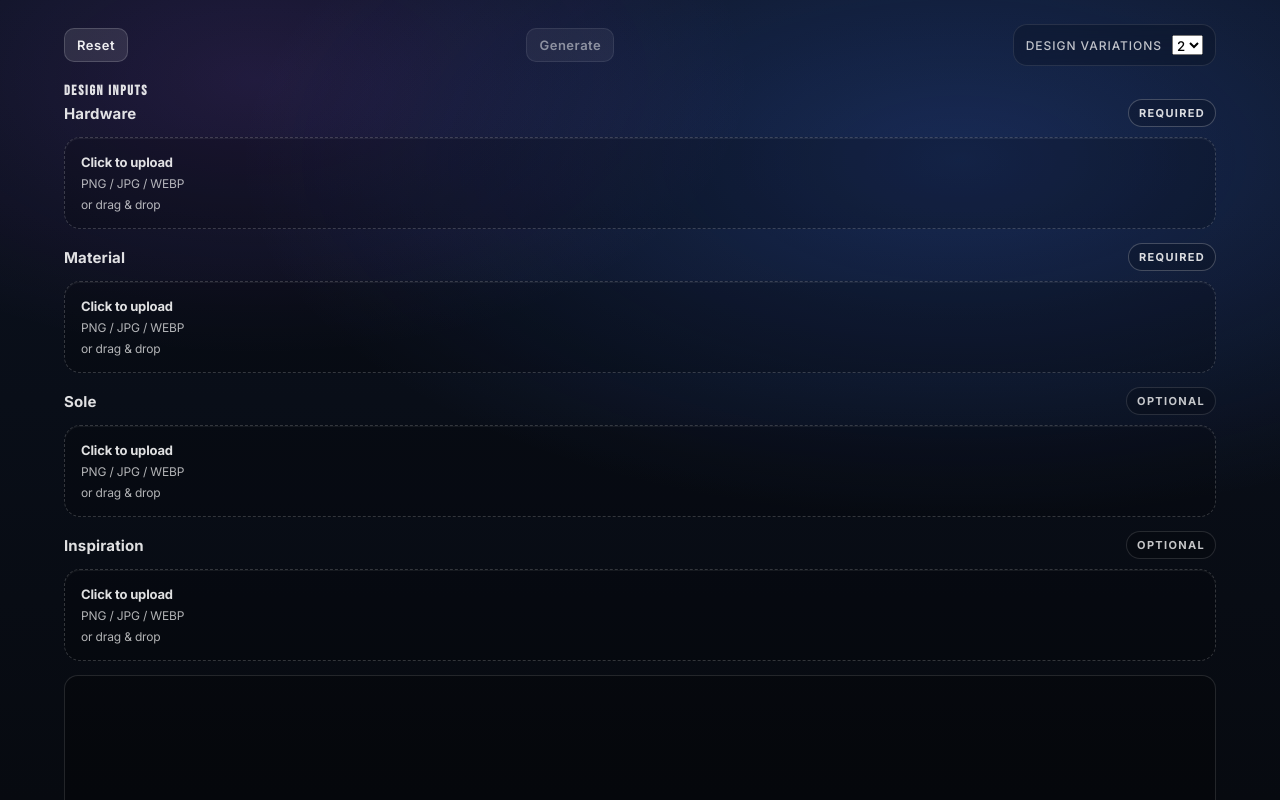
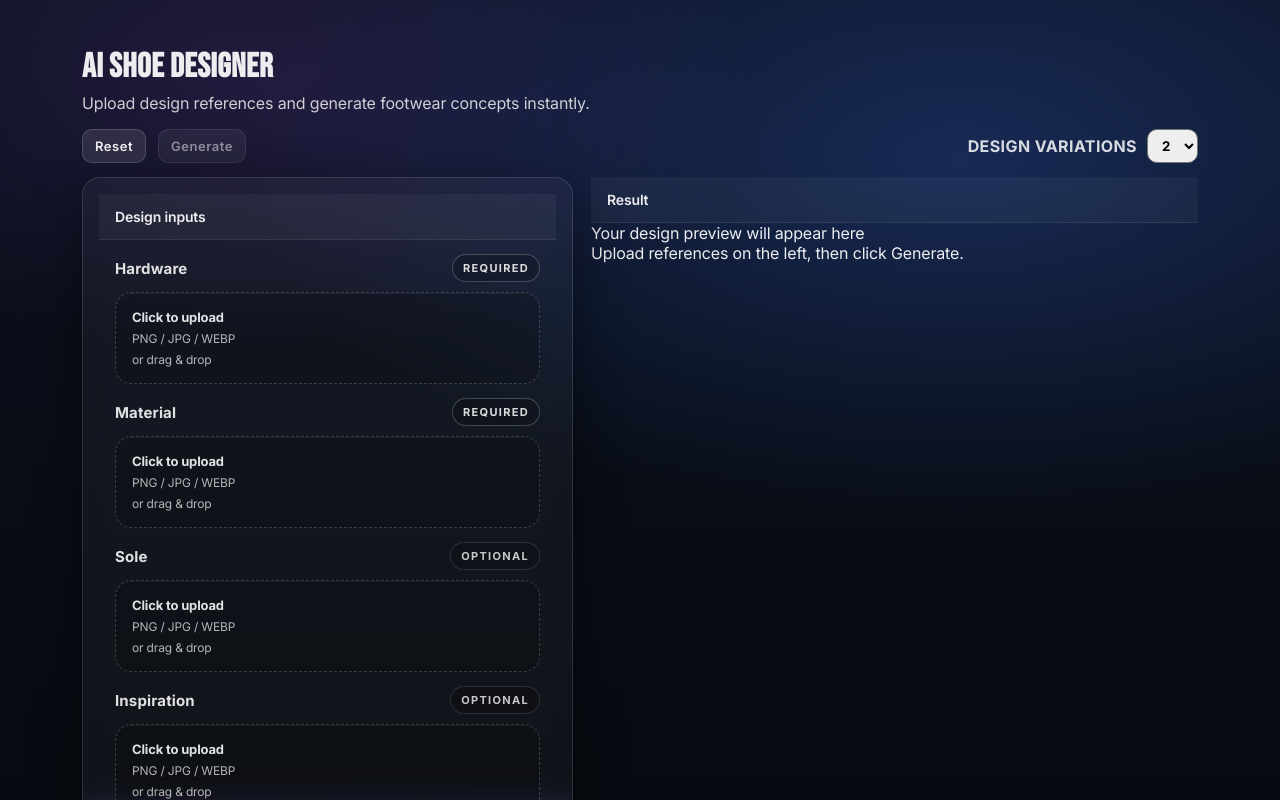
Before and after one commit to akshaymir7/ai-shoe-designer, a Next.js app: page / in a window 1280 px wide. Shown: the top 800 px of the page. Built offline with nearby package versions, Linux system fonts and the light colour scheme.

Commit message:
Fix page.tsx to match ResultPanel props and restore right panel

```diff
--- a/app/page.tsx
+++ b/app/page.tsx
@@ -26,7 +26,7 @@ export default function Page() {
 
   async function handleGenerate() {
     if (!hardware || !material) {
-      alert("Accessory + Material are required.");
+      alert("Hardware + Material are required.");
       return;
     }
 
@@ -43,22 +43,18 @@ export default function Page() {
       formData.append("prompt", prompt);
       formData.append("variations", String(variations));
 
-      const res = await fetch("/api/generate", {
-        method: "POST",
-        body: formData,
-      });
-
+      const res = await fetch("/api/generate", { method: "POST", body: formData });
       const data = await res.json();
 
       if (!res.ok || data?.ok === false) {
-        alert(data?.error || "Generation failed");
+        alert(data?.error || "Generation failed.");
         return;
       }
 
       const out: string[] = Array.isArray(data.images) ? data.images : [];
-      setImages(out.slice(0, variations));
-    } catch (err) {
-      console.error(err);
+      setImages(out.slice(0, variations)); // hard-enforce count
+    } catch (e) {
+      console.error(e);
       alert("Generation error. Check console.");
     } finally {
       setLoading(false);
@@ -77,34 +73,75 @@ export default function Page() {
   }
 
   function handleDownload() {
-    if (!images[selectedIndex]) return;
+    const url = images[selectedIndex];
+    if (!url) return;
     const a = document.createElement("a");
-    a.href = images[selectedIndex];
+    a.href = url;
     a.download = "design.png";
     a.click();
   }
 
   return (
-    <main className="pageRoot">
-      {/* TOP BAR */}
-      <div className="topBar">
+    <main
+      style={{
+        minHeight: "100vh",
+        padding: "22px 18px 28px",
+        boxSizing: "border-box",
+      }}
+    >
+      {/* HEADER (always visible) */}
+      <header style={{ marginBottom: 16 }}>
+        <div
+          style={{
+            display: "flex",
+            gap: 14,
+            alignItems: "baseline",
+            justifyContent: "space-between",
+            flexWrap: "wrap",
+          }}
+        >
+          <div>
+            <h1 style={{ margin: 0, fontSize: 34, letterSpacing: 0.5 }}>
+              AI Shoe Designer
+            </h1>
+            <p style={{ margin: "6px 0 0", opacity: 0.85 }}>
+              Upload design references and generate footwear concepts instantly.
+            </p >
+          </div>
+        </div>
+      </header>
+
+      {/* TOP CONTROLS */}
+      <div
+        style={{
+          display: "flex",
+          gap: 12,
+          alignItems: "center",
+          flexWrap: "wrap",
+          marginBottom: 14,
+        }}
+      >
         <button className="btn ghost" onClick={handleReset}>
           Reset
         </button>
 
-        <button
-          className="btn primary"
-          disabled={!canGenerate}
-          onClick={handleGenerate}
-        >
+        <button className="btn primary" disabled={!canGenerate} onClick={handleGenerate}>
           {loading ? "Generating…" : "Generate"}
         </button>
 
-        <div className="variationControl">
-          <label>Design variations</label>
+        <div style={{ marginLeft: "auto", display: "flex", gap: 10, alignItems: "center" }}>
+          <span style={{ fontWeight: 700, letterSpacing: 0.4, opacity: 0.9 }}>
+            DESIGN VARIATIONS
+          </span>
           <select
             value={variations}
             onChange={(e) => setVariations(Number(e.target.value))}
+            style={{
+              height: 34,
+              borderRadius: 10,
+              padding: "0 10px",
+              fontWeight: 700,
+            }}
           >
             <option value={1}>1</option>
             <option value={2}>2</option>
@@ -113,22 +150,31 @@ export default function Page() {
         </div>
       </div>
 
-      {/* MAIN GRID */}
-      <section className="mainGrid">
-        {/* LEFT PANEL */}
-        <div className="leftPanel">
-          <h3 className="panelTitle">Design inputs</h3>
-
-          <UploadBox label="Hardware" required file={hardware} onChange={setHardware} />
-          <UploadBox label="Material" required file={material} onChange={setMaterial} />
-          <UploadBox label="Sole" file={sole} onChange={setSole} />
-          <UploadBox label="Inspiration" file={inspiration} onChange={setInspiration} />
-
-          <PromptWithMic value={prompt} onChange={setPrompt} />
+      {/* 2-COLUMN LAYOUT (forces right panel to show) */}
+      <section
+        style={{
+          display: "flex",
+          gap: 18,
+          alignItems: "stretch",
+          width: "100%",
+        }}
+      >
+        {/* LEFT */}
+        <div style={{ flex: "0 0 44%", minWidth: 360 }}>
+          <div className="panel">
+            <div className="panelHeader">Design inputs</div>
+            <div className="panelBody">
+              <UploadBox label="Hardware" required file={hardware} onChange={setHardware} />
+              <UploadBox label="Material" required file={material} onChange={setMaterial} />
+              <UploadBox label="Sole" file={sole} onChange={setSole} />
+              <UploadBox label="Inspiration" file={inspiration} onChange={setInspiration} />
+              <PromptWithMic value={prompt} onChange={setPrompt} />
+            </div>
+          </div>
         </div>
 
-        {/* RIGHT PANEL */}
-        <div className="rightPanel">
+        {/* RIGHT */}
+        <div style={{ flex: 1, minWidth: 420 }}>
           <ResultPanel
             title="Result"
             images={images}
@@ -141,6 +187,19 @@ export default function Page() {
           />
         </div>
       </section>
+
+      {/* MOBILE FALLBACK */}
+      <style jsx>{`
+        @media (max-width: 980px) {
+          section {
+            flex-direction: column !important;
+          }
+          section > div {
+            min-width: 0 !important;
+            flex: 1 1 auto !important;
+          }
+        }
+      `}</style>
     </main>
   );
 }
```
